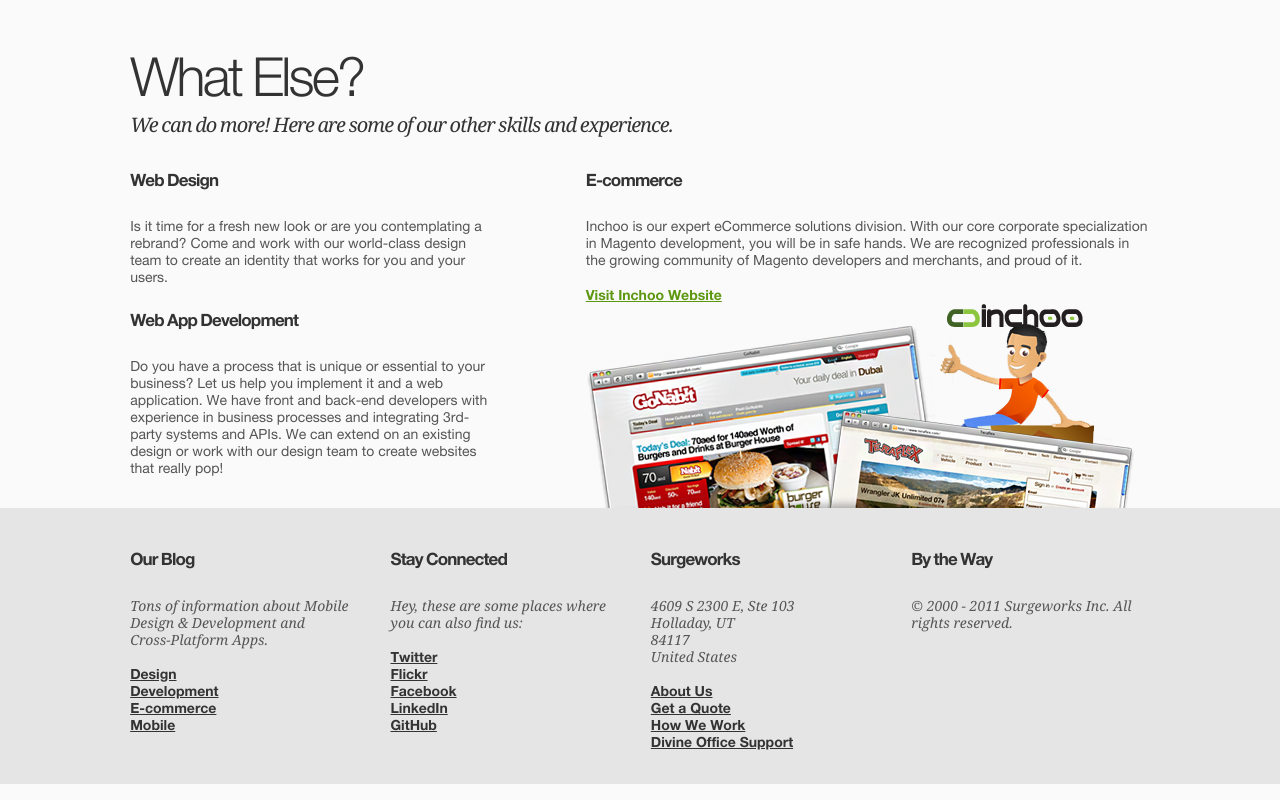
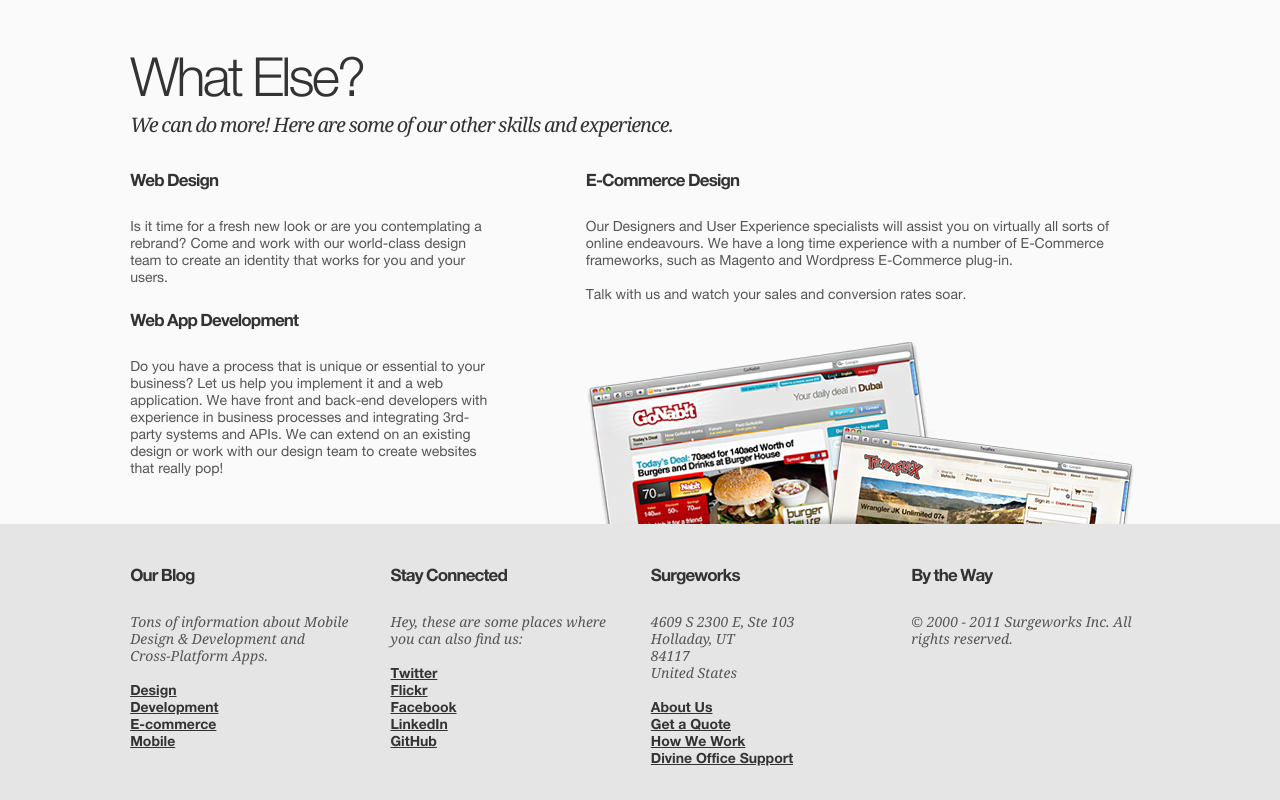
Before and after one commit to amaierhofer/responsive-web-design-using-compass, a plain HTML site: page index.html in a window 1280 px wide. Shown: the part 1221-2021 px from the top of the page. Drawn offline with Linux system fonts and the light colour scheme.

Commit message:
Content and styling adjustments.

```diff
--- a/index.html
+++ b/index.html
@@ -99,11 +99,11 @@
           <p>Do you have a process that is unique or essential to your business?  Let us help you implement it and a web application.  We have front and  back-end developers with experience in business processes and integrating 3rd-party systems and APIs.  We can extend on an existing design or work with our design team to create websites that really pop!</p>
         </div>
         <div class="column-2">
-          <h3>E-commerce</h3>
-          <p>Inchoo is our expert eCommerce solutions division.  With our core corporate specialization in Magento development, you will be in safe hands. We are recognized professionals in the growing community of Magento developers and merchants, and proud of it.</p>
-          <a href="http://inchoo.net/" title="Custom Magento Design and Development (USA, Europe) - Inchoo">Visit Inchoo Website</a>
-          <figure id="illustration-inchoo">
-            <img src="images/services-ecommerce-inchoo-2.png" alt="Services Ecommerce Inchoo 2">
+          <h3>E-Commerce Design</h3>
+          <p>Our Designers and User Experience specialists will assist you on virtually all sorts of online endeavours. We have a long time experience with a number of E-Commerce frameworks, such as Magento and Wordpress E-Commerce plug-in.</p>
+          <p>Talk with us and watch your sales and conversion rates soar.</p>
+          <figure id="illustration">
+            <img src="images/services-ecommerce.png" alt="E-Commerce Services">
           </figure>
           </div>
     </section>
```
Also changed, not shown: sass/screen.sass (+8 -8 lines), images/services-ecommerce-inchoo-2.png (deleted), images/services-ecommerce-inchoo.png (deleted), images/services-ecommerce.png (added), stylesheets/screen.css.
